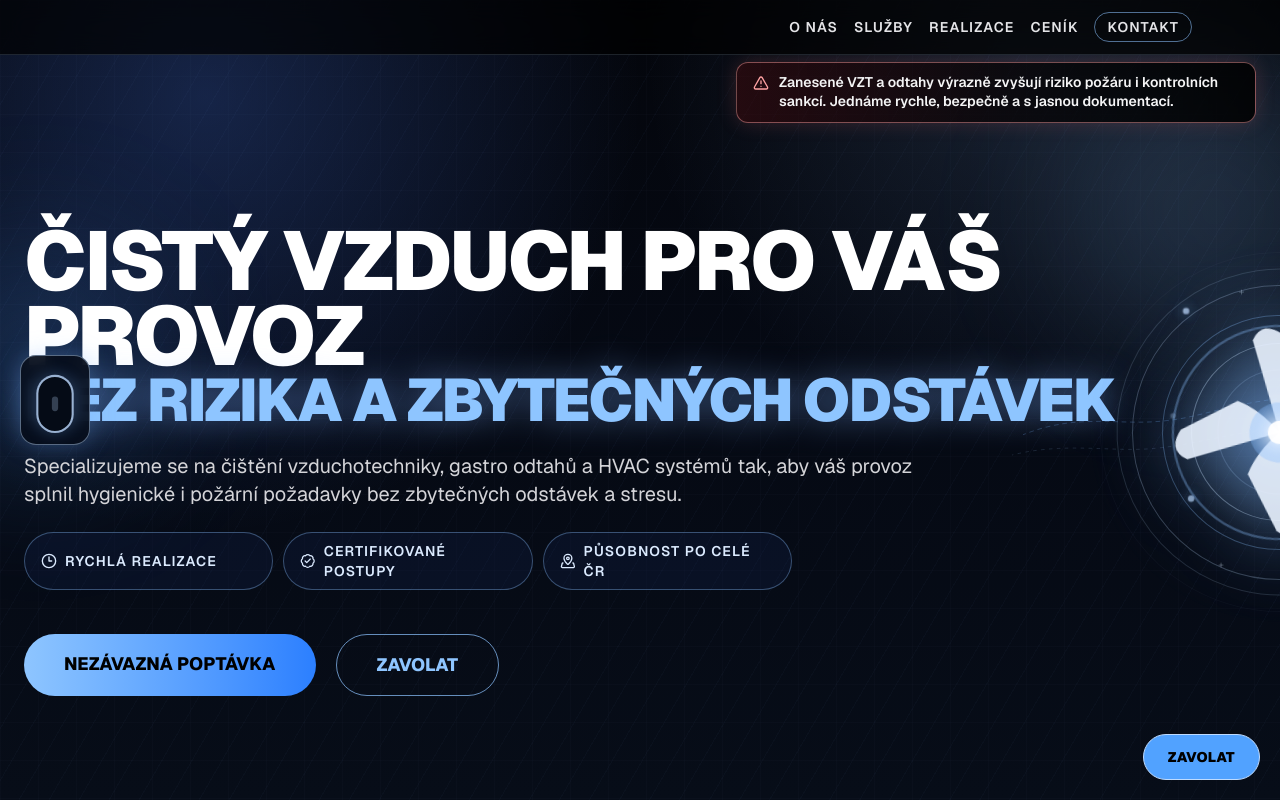
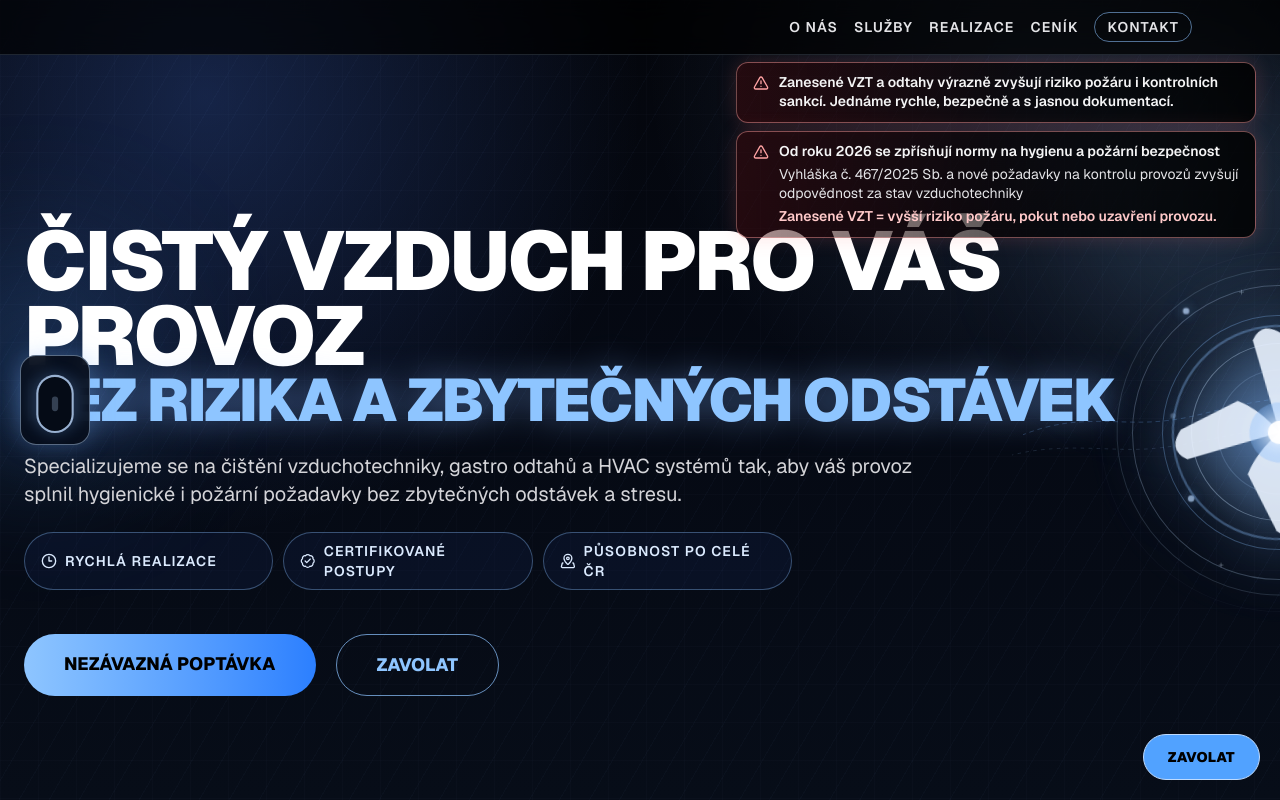
Before and after one commit to codefs17/airtechweb, a Next.js app: page / in a window 1280 px wide. Shown: the top 800 px of the page. Built offline with nearby package versions, Linux system fonts and the light colour scheme.

Commit message:
update web

```diff
--- a/app/page.tsx
+++ b/app/page.tsx
@@ -173,13 +173,27 @@ export default function Home() {
         initial={{ opacity: 0, y: -10 }}
         animate={{ opacity: 1, y: 0 }}
         transition={{ duration: 0.45, delay: 0.2 }}
-        className="fixed right-4 top-[58px] z-30 sm:right-6 sm:top-[62px]"
+        className="fixed right-4 top-[58px] z-30 flex flex-col gap-2 sm:right-6 sm:top-[62px]"
       >
         <div className="flex w-[min(92vw,520px)] items-start gap-2.5 rounded-xl border border-red-300/45 bg-gradient-to-r from-red-950/45 to-black/85 px-3.5 py-2.5 shadow-[0_0_20px_rgba(248,113,113,0.18)] sm:px-4">
           <AlertTriangle size={16} className="mt-0.5 shrink-0 text-red-300" />
           <p className="text-xs font-semibold leading-snug text-zinc-100 sm:text-sm">
             Zanesené VZT a odtahy výrazně zvyšují riziko požáru i kontrolních sankcí. Jednáme rychle, bezpečně a s jasnou dokumentací.
           </p>
+        </div>
+        <div className="flex w-[min(92vw,520px)] items-start gap-2.5 rounded-xl border border-red-300/45 bg-gradient-to-r from-red-950/45 to-black/85 px-3.5 py-2.5 shadow-[0_0_20px_rgba(248,113,113,0.18)] sm:px-4">
+          <AlertTriangle size={16} className="mt-0.5 shrink-0 text-red-300" />
+          <div>
+            <p className="text-xs font-semibold leading-snug text-zinc-100 sm:text-sm">
+              Od roku 2026 se zpřísňují normy na hygienu a požární bezpečnost
+            </p>
+            <p className="mt-1 text-xs leading-snug text-zinc-200 sm:text-sm">
+              Vyhláška č. 467/2025 Sb. a nové požadavky na kontrolu provozů zvyšují odpovědnost za stav vzduchotechniky
+            </p>
+            <p className="mt-1 text-xs font-semibold leading-snug text-red-200 sm:text-sm">
+              Zanesené VZT = vyšší riziko požáru, pokut nebo uzavření provozu.
+            </p>
+          </div>
         </div>
       </motion.div>
       <section className="relative flex min-h-screen items-center px-4 py-16 sm:px-6 sm:py-24">
```
